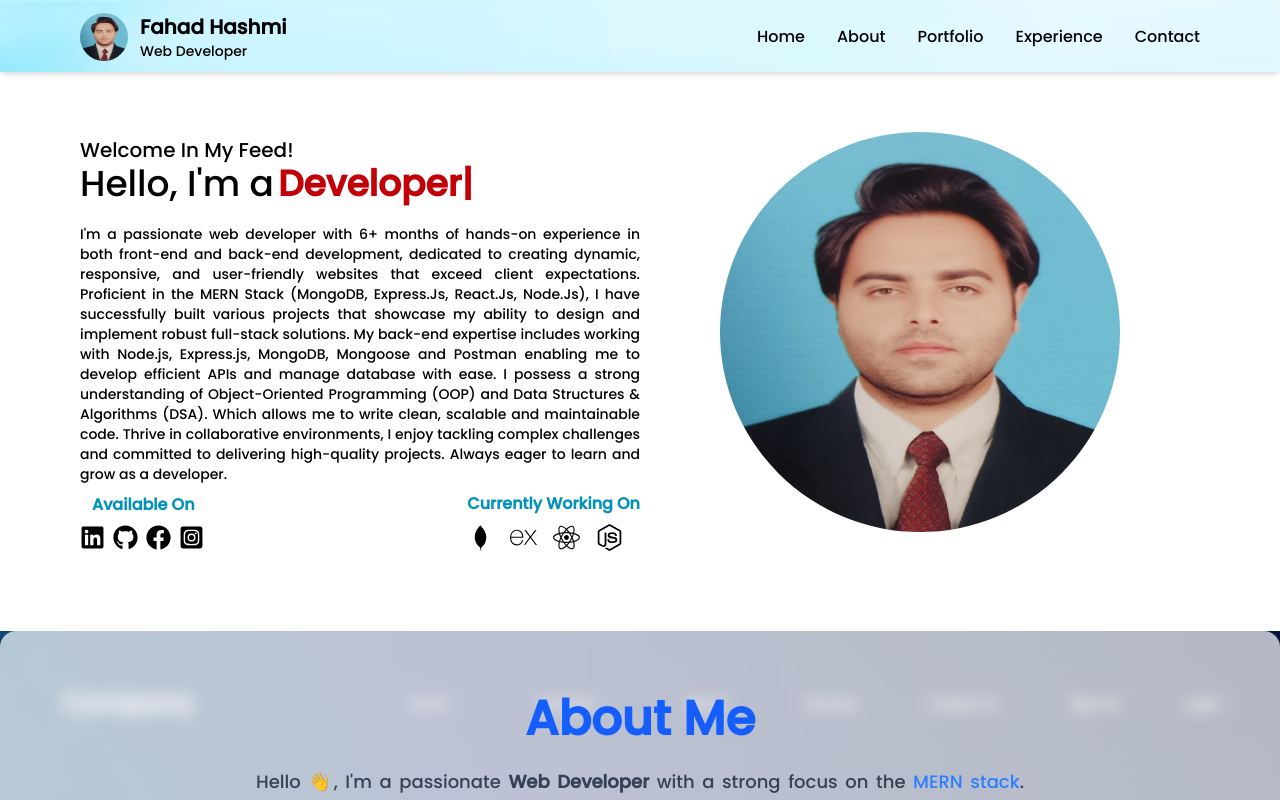
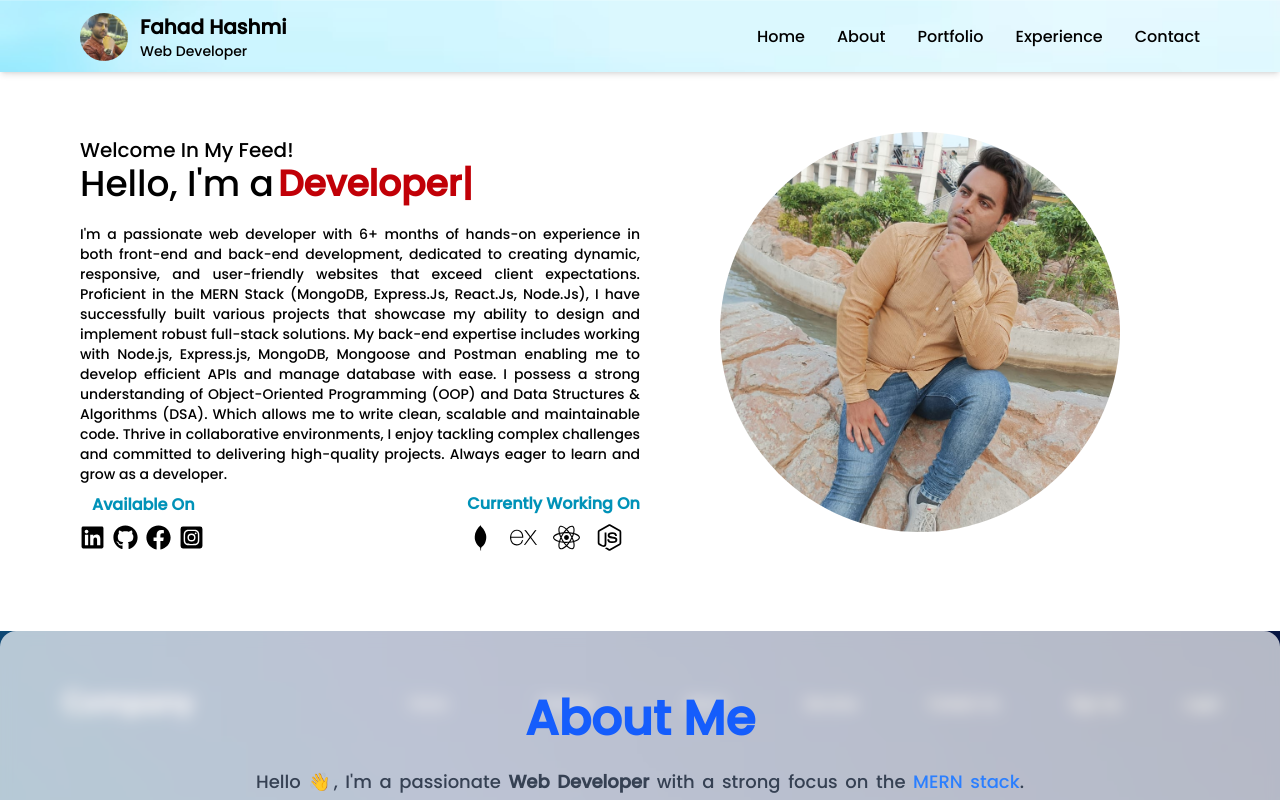
Before and after one commit to Fahad350/My-Portfolio, a React (Vite) app: page / in a window 1280 px wide. Shown: the top 800 px of the page. Built offline with nearby package versions, Linux system fonts and the light colour scheme.

Commit message:
profile pic change

```diff
--- a/src/components/Home.jsx
+++ b/src/components/Home.jsx
@@ -1,6 +1,6 @@
 import React from "react";
 import { motion } from "framer-motion";
-import pic from "../../public/Profile.jpeg";
+import pic from "../../public/pro.jpeg";
 import {
   FaLinkedin,
   FaGithub,
@@ -162,11 +162,13 @@ function Home() {
           transition={{ duration: 1 }}
         >
           <a href="https://github.com/Fahad350" target="_blank">
-            <img
-              src={pic}
-              className="rounded-full md:w-[400px] md:h-[400px] w-[280px] h-[280px] hover:scale-110 duration-300"
-              alt=""
-            />
+            <div className="rounded-full overflow-hidden md:w-[400px] md:h-[400px] w-[280px] h-[280px]">
+              <img
+                src={pic}
+                className="w-full h-full object-cover object-top hover:scale-110 duration-300"
+                alt="profile"
+              />
+            </div>
           </a>
         </motion.div>
       </div>
--- a/src/components/navbar.jsx
+++ b/src/components/navbar.jsx
@@ -1,5 +1,5 @@
 import React, { useState } from "react";
-import pic from "../../public/Profile.jpeg";
+import pic from "../../public/nav1.jpeg";
 import { FiMenu } from "react-icons/fi";
 import { IoCloseCircle } from "react-icons/io5";
 import { Link } from "react-scroll";
@@ -45,11 +45,14 @@ function Navbar() {
         <div className="flex justify-between items-center h-18">
           {/* Logo + Text */}
           <div className="flex space-x-3">
-            <img
-              src={pic}
-              className="h-12 w-12 rounded-full hover:scale-110 duration-200 cursor-pointer"
-              alt=""
-            />
+            <div className="h-12 w-12 rounded-full cursor-pointer relative">
+              <img
+                src={pic}
+                className="h-full w-full rounded-full object-cover object-top transition-transform duration-300 hover:scale-150"
+                alt="profile"
+              />
+            </div>
+
             <a
               href="https://github.com/Fahad350"
               target="_blank"
```
Also changed, not shown: public/nav1.jpeg (added), public/pro.jpeg (added).
